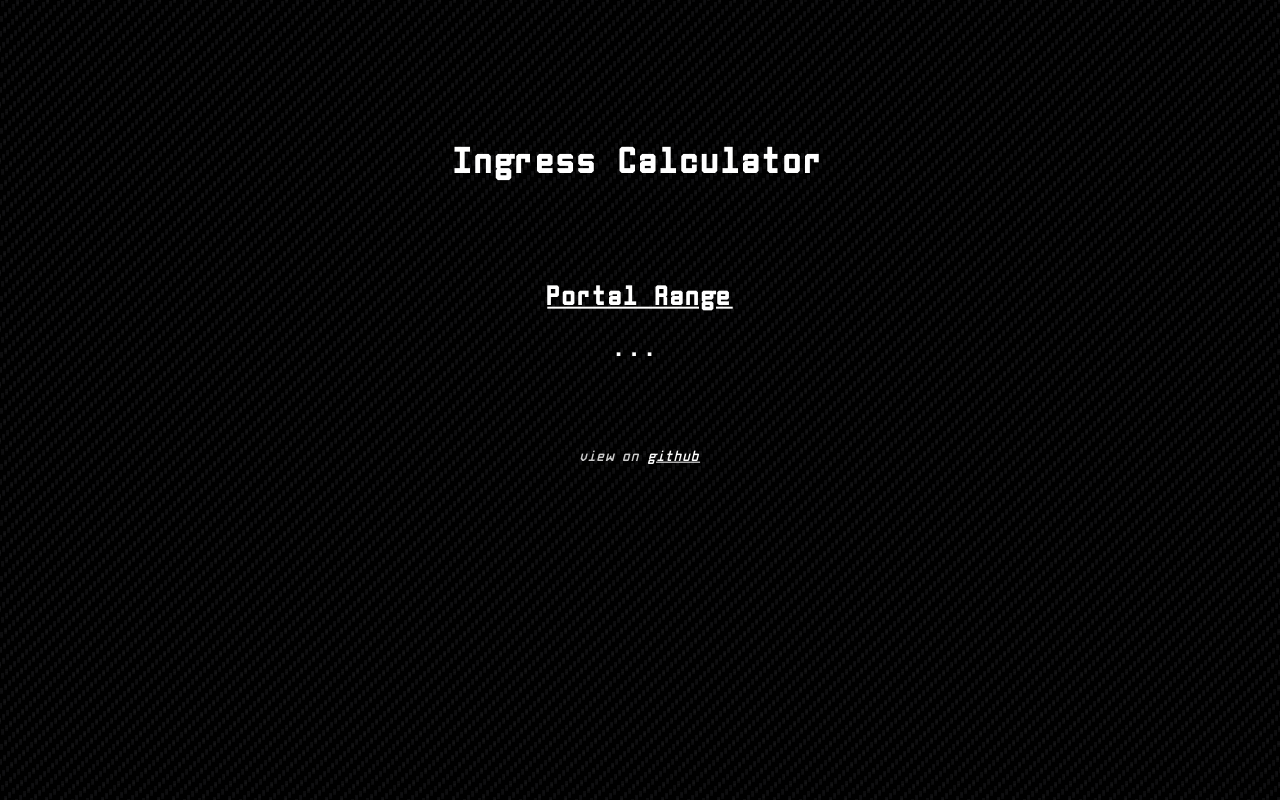
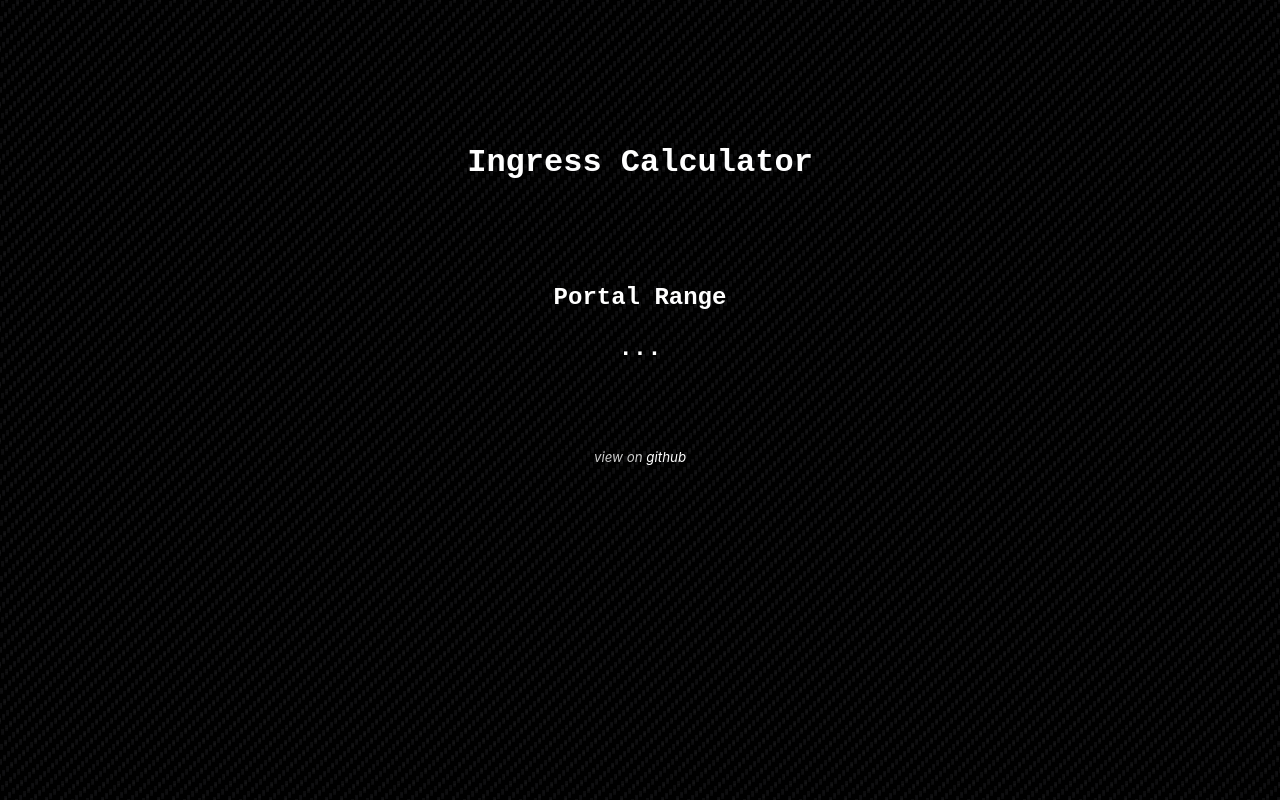
Before and after one commit to feeshy/ingress-tools, a plain HTML site: page index.html in a window 1280 px wide. Drawn offline with Linux system fonts and the light colour scheme.

Commit message:
Inter fonts

```diff
--- a/style.css
+++ b/style.css
@@ -51,6 +51,7 @@
 }
 a {
 	color: #ffffff;
+	text-decoration: none;
 }
 footer {
 	color: #cccccc;
@@ -83,18 +84,24 @@
 
 /* @import url('https://fonts.googleapis.com/css?family=Exo:400,400i,700&display=swap'); */
 
+@import url('https://fonts.googleapis.com/css2?family=Inter:wght@100..900&display=swap')
 
 /* Manolo Mono
 Open Source Font Provided by Asilos Magdalena
 Free For Personal and Commercial Use.
 https://asilosmagdalena.gumroad.com/l/MANOLO_MONO */
+
 @font-face {
 	font-family: 'Manolo Mono';
 	src: url('manolo-mono.ttf') format('truetype');
 }
 
-:root, select, option, button {
-	font-family: "Manolo Mono", "Exo 2", "Exo", "Trebuchet MS", 'Microsoft Yahei UI', '微软雅黑', 'Lantinghei SC', sans-serif;
+body {
+	font-family: "Inter", "Exo 2", "Exo", "Trebuchet MS", sans-serif;
+}
+
+h1, h2, h3, h4, h5, h6, code, select, option, button {
+	font-family: "Manolo Mono", monospace;
 	font-variant: tabular-nums;
 }
 .res {
@@ -103,9 +110,6 @@
 .enl {
 	color:#28F428;
 }
-.ui a {
-	text-decoration:none;
-}
 @media (max-device-width: 480px) {
 	select, button { font-size:125%; }
 }
```
